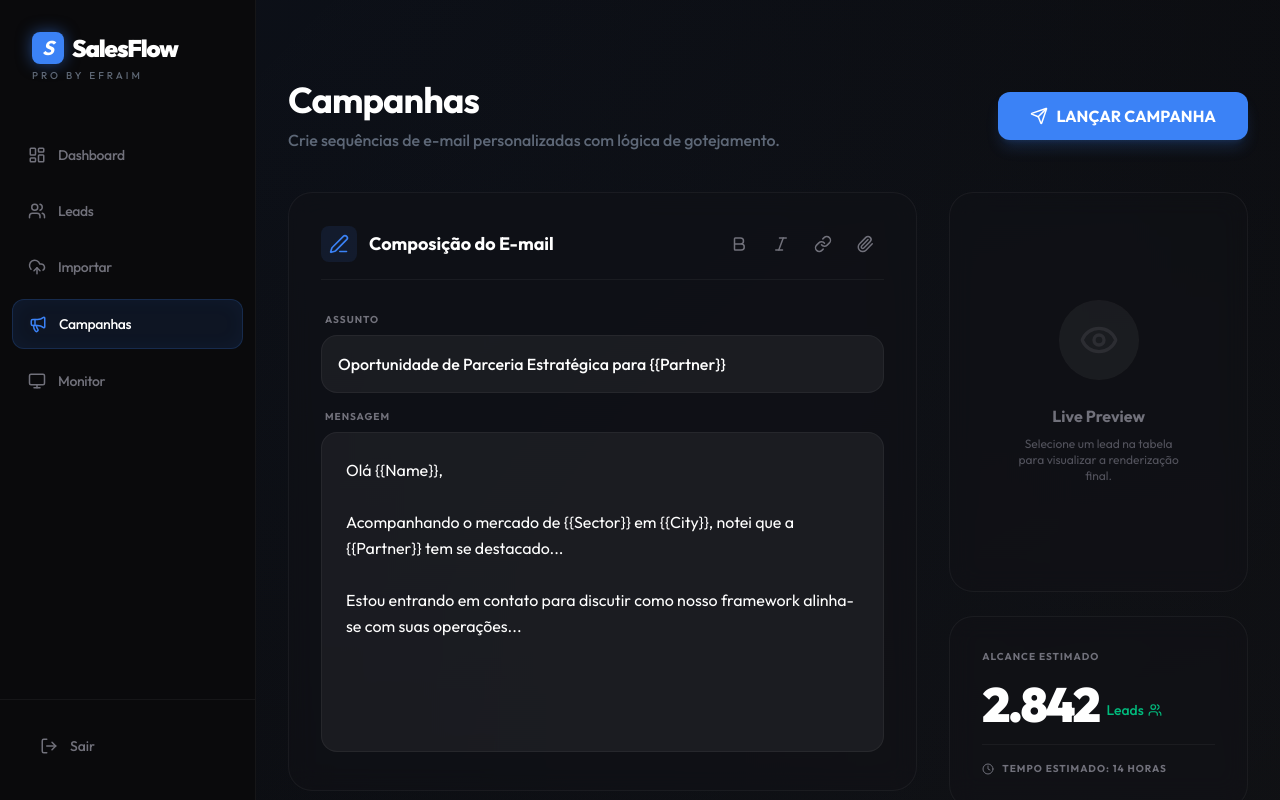
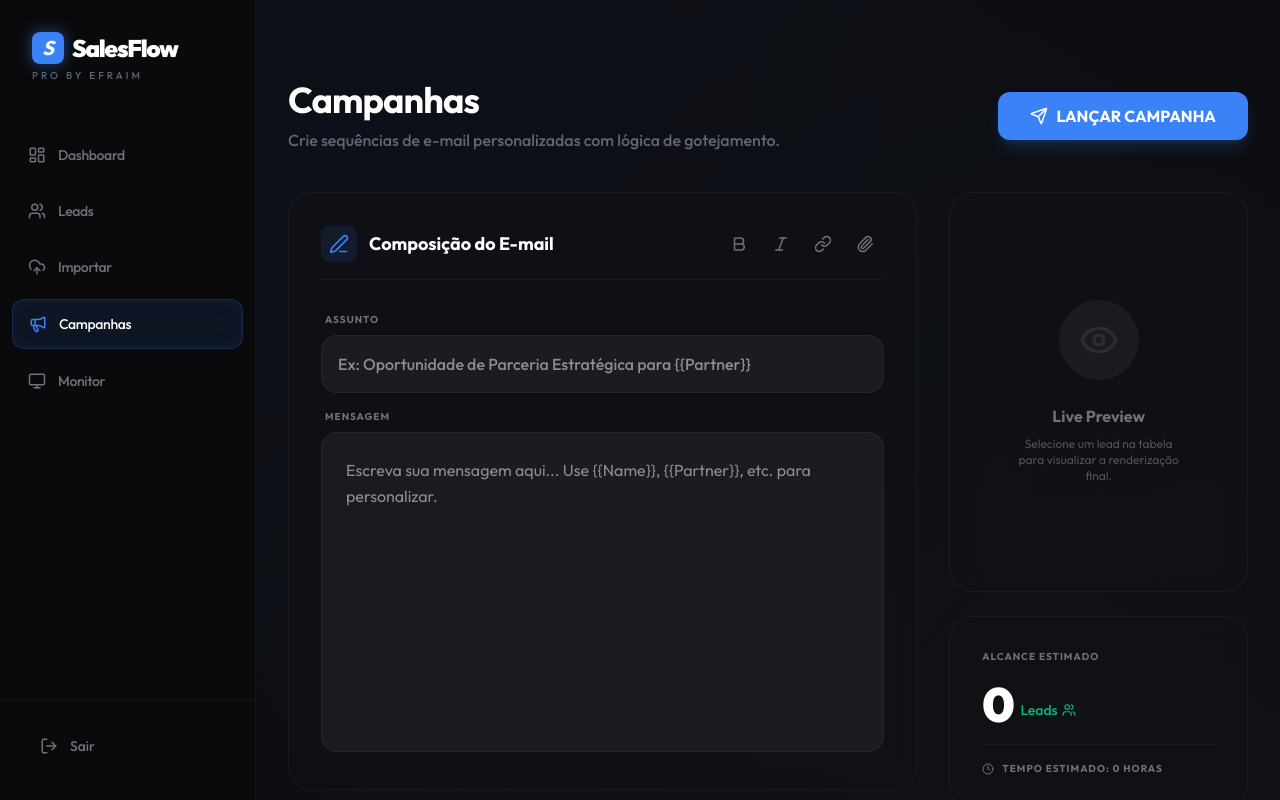
Before and after one commit to weblucianosoares-maker/salesflowenvio, a React (Vite) app: page /campaigns in a window 1280 px wide. Built offline with nearby package versions, Linux system fonts and the light colour scheme; no server answers; the database is empty.

Commit message:
Fix: Sidebar className bug and migrate to isolated SalesFlowEnvio project

```diff
--- a/src/pages/Campanhas.tsx
+++ b/src/pages/Campanhas.tsx
@@ -1,6 +1,20 @@
+import { useState, useEffect } from 'react';
 import { Bold, Italic, Link, Paperclip, Edit3, Tag, Zap, Eye, Users, Send, Clock, AlertTriangle } from 'lucide-react';
+import { supabase } from '../lib/supabase';
 
 export function Campanhas() {
+  const [leadCount, setLeadCount] = useState(0);
+
+  useEffect(() => {
+    const fetchLeadCount = async () => {
+      const { count } = await supabase
+        .from('leads')
+        .select('*', { count: 'exact', head: true });
+      setLeadCount(count || 0);
+    };
+    fetchLeadCount();
+  }, []);
+
   return (
     <div className="p-8 text-white min-h-screen bg-background pt-20 premium-gradient">
       <div className="flex justify-between items-center mb-10">
@@ -40,14 +54,14 @@ export function Campanhas() {
                 <input
                   type="text"
                   className="w-full bg-white/5 border border-white/5 rounded-2xl p-4 text-white focus:ring-1 focus:ring-primary outline-none font-medium"
-                  defaultValue="Oportunidade de Parceria Estratégica para {{Partner}}"
+                  placeholder="Ex: Oportunidade de Parceria Estratégica para {{Partner}}"
                 />
               </div>
               <div>
                 <label className="text-[10px] font-bold text-zinc-500 uppercase tracking-widest block mb-2 px-1">Mensagem</label>
                 <textarea
                   className="w-full bg-white/5 border border-white/5 rounded-2xl p-6 text-white h-80 focus:ring-1 focus:ring-primary outline-none leading-relaxed resize-none"
-                  defaultValue="Olá {{Name}},&#10;&#10;Acompanhando o mercado de {{Sector}} em {{City}}, notei que a {{Partner}} tem se destacado...&#10;&#10;Estou entrando em contato para discutir como nosso framework alinha-se com suas operações..."
+                  placeholder="Escreva sua mensagem aqui... Use {{Name}}, {{Partner}}, etc. para personalizar."
                 />
               </div>
             </div>
@@ -98,14 +112,14 @@ export function Campanhas() {
           <div className="glass p-8 rounded-3xl bg-emerald-500/[0.02] border-emerald-500/10">
             <h4 className="text-zinc-500 text-[10px] font-bold uppercase tracking-widest mb-4">Alcance Estimado</h4>
             <div className="flex items-end gap-2">
-              <p className="text-5xl font-black text-white tracking-tighter">2.842</p>
+              <p className="text-5xl font-black text-white tracking-tighter">{leadCount.toLocaleString()}</p>
               <span className="text-sm font-medium text-emerald-500 mb-2 flex items-center gap-1">
                 Leads <Users size={14} />
               </span>
             </div>
             <div className="mt-4 pt-4 border-t border-white/5 flex items-center gap-2 text-[10px] text-zinc-500 font-bold uppercase tracking-widest">
               <Clock size={12} />
-              Tempo estimado: 14 horas
+              Tempo estimado: {Math.ceil((leadCount / 50) * 0.25)} horas
             </div>
           </div>
 
--- a/src/pages/Dashboard.tsx
+++ b/src/pages/Dashboard.tsx
@@ -31,8 +31,8 @@ export function Dashboard() {
       setMetrics({
         totalLeads: totalLeads || 0,
         activeLeads: activeLeads || 0,
-        emailsSent: 458, // Static for now until email engine is ready
-        openRate: '64.2%'
+        emailsSent: 0,
+        openRate: '0%'
       });
     } catch (error) {
       console.error('Erro ao buscar métricas:', error);
```
